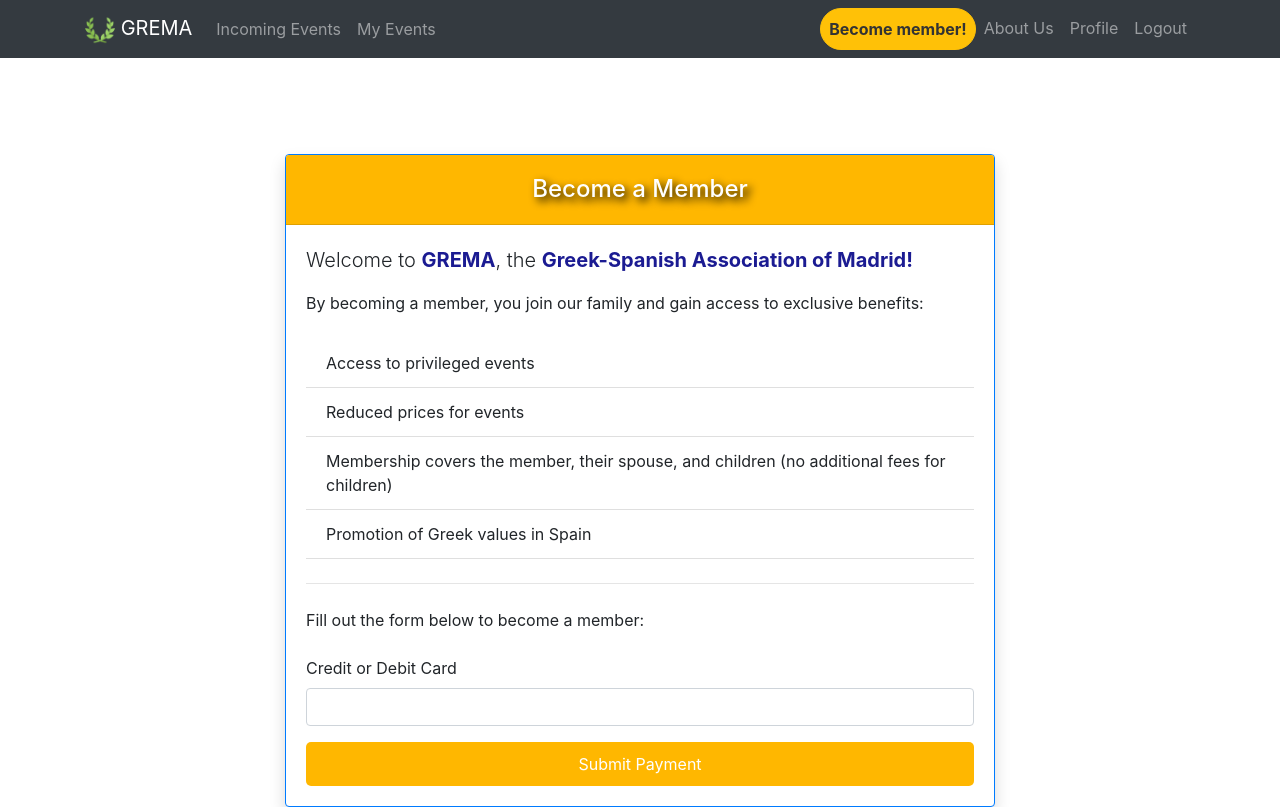
After one commit to QuiqueRobles/TFG_Informatica, a Flask app: page /become_member in a window 1280 px wide. The commit adds this page. Run offline with Flask 3, Linux system fonts and the light colour scheme; a user stored in the database is signed in; some libraries are stand-ins or nearby versions.

Commit message:
Frontend changes, more beautiful

```diff
--- a/website/models.py
+++ b/website/models.py
@@ -16,6 +16,7 @@ class User(db.Model, UserMixin):
     birthday = db.Column(db.Date)
     creation_date = db.Column(db.Date, default=func.current_date())
     first_name = db.Column(db.String(150))
+    surname= db.Column(db.String(150))
     user_profile_image_url = db.Column(db.String(300))
 
 
--- /dev/null
+++ b/website/static/base.css
@@ -0,0 +1,17 @@
+.div-hover:hover {
+    /* Propiedades que deseas aplicar cuando el mouse está encima del div */
+    /*background-color: rgb(242, 241, 241); /* Por ejemplo, cambiar el color de fondo */
+    transform: scale(1.1);
+    /* Por ejemplo, aumentar el tamaño */
+    transition: background-color 0.3s, transform 0.3s;
+    /* Animación suave */
+}
+
+.span-hover:hover {
+    /* Propiedades que deseas aplicar cuando el mouse está encima del span */
+    /*color: red; /* Por ejemplo, cambiar el color del texto */
+    font-weight: bold;
+    /* Por ejemplo, hacer que el texto sea negrita */
+    transition: color 0.3s, font-weight 0.3s;
+    /* Animación suave */
+}
--- /dev/null
+++ b/website/static/become_member.css
@@ -0,0 +1,26 @@
+.gold-background {
+    background-color: rgb(255, 183, 0);
+    padding: 20px;
+    border-radius: 10px;
+}
+
+.gold-button {
+    background-color: rgb(255, 183, 0);
+    color: white;
+    border: none;
+    border-radius: 5px;
+    padding: 10px 20px;
+    transition: background-color 0.3s;
+}
+
+.gold-button:hover {
+    background-color: darkgoldenrod;
+}
+
+.animated-list-item {
+    transition: transform 0.3s ease;
+}
+
+.animated-list-item:hover {
+    transform: scale(1.05);
+}
--- a/website/static/checkout.css
+++ b/website/static/checkout.css
@@ -1,3 +1,5 @@
+.payment-form {
+
 /* Variables */
 * {
     box-sizing: border-box;
@@ -156,3 +158,5 @@ button:disabled {
         min-width: initial;
     }
 }
+
+}
--- a/website/templates/about_us.html
+++ b/website/templates/about_us.html
@@ -41,5 +41,11 @@
                 καλύτερα!</p>
         </div>
     </div>
+    <div class="row justify-content-center">
+        <div class="col-md-12 text-center">
+            <img src="{{ url_for('static', filename='images/grema_people.jpg') }}" alt="GREMA People" class="img-fluid"
+                style="width: 100%;">
+        </div>
+    </div>
 </div>
 {% endblock %}
--- a/website/templates/base.html
+++ b/website/templates/base.html
@@ -3,6 +3,7 @@
   <head>
     <meta charset="utf-8" />
     <meta name="viewport" content="width=device-width, initial-scale=1" />
+    <link rel="stylesheet" href="/static/base.css">
     <link
       rel="stylesheet"
       href="https://stackpath.bootstrapcdn.com/bootstrap/4.4.1/css/bootstrap.min.css"
@@ -43,7 +44,7 @@
           <ul class="navbar-nav ml-auto">
             <li class="nav-item">
               <a class="nav-item nav-link btn btn-warning rounded-pill font-weight-bold" id="becomeMember" href="/become_member"
-                style="color: #333;">Become member!</a>
+                style="color: #333;"><span class="span-hover">Become member!</span></a>
             </li>
             <li class="nav-item">
               <a class="nav-link" href="/about_us">About Us</a>
--- /dev/null
+++ b/website/templates/become_member.html
@@ -0,0 +1,41 @@
+{% extends "base.html" %}
+{% block title %}Become a Member{% endblock %}
+{% block content %}
+<link rel="stylesheet" href="/static/become_member.css">
+<br /><br /><br /><br />
+<div class="container">
+    <div class="row justify-content-center">
+        <div class="col-md-8">
+            <div class="card border-primary shadow">
+                <div class="card-header gold-background text-white text-center" style="text-shadow: 4px 4px 8px #000000;">
+                    <h4 class="mb-0">Become a Member</h4>
+                </div>
+                <div class="card-body">
+                    <p class="lead">Welcome to <span style="color: rgb(27, 27, 146); font-weight: bold;">GREMA</span>, the <span style="color: rgb(27, 27, 146); font-weight: bold;">Greek-Spanish Association of Madrid!</span></p>
+                    <p class="mb-4">By becoming a member, you join our family and gain access to exclusive benefits:</p>
+                    <ul class="list-group list-group-flush">
+                        <li class="list-group-item animated-list-item">Access to privileged events</li>
+                        <li class="list-group-item animated-list-item">Reduced prices for events</li>
+                        <li class="list-group-item animated-list-item">Membership covers the member, their spouse, and
+                            children (no additional fees for children)</li>
+                        <li class="list-group-item animated-list-item">Promotion of Greek values in Spain</li>
+                    </ul>
+                    <hr class="my-4">
+                    <p class="mb-4">Fill out the form below to become a member:</p>
+                    <form id="membership-form" action="/membership" method="POST">
+                        <div class="form-group">
+                            <label for="card-element">Credit or Debit Card</label>
+                            <div id="card-element" class="form-control"></div>
+                            <div id="card-errors" role="alert"></div>
+                        </div>
+                        <button id="submit-button" class="btn btn-primary btn-block gold-button">Submit Payment</button>
+                    </form>
+                </div>
+            </div>
+        </div>
+    </div>
+</div>
+<script src="https://js.stripe.com/v3/"></script>
+<script src="/static/membership.js" defer></script>
+
+{% endblock %}
--- a/website/templates/my_events.html
+++ b/website/templates/my_events.html
@@ -9,7 +9,7 @@
     <div class="row row-cols-1 row-cols-md-4">
         {% for i in range(user_attendances|length) %}
         <div class="col mb-4">
-            <div class="card h-100">
+            <div class="card h-100 div-hover" >
                 {% if events[i].img_url %}
                 <img src="{{ events[i].img_url }}" class="card-img-top" alt="{{ events[i].name }}">
                 {% else %}
--- a/website/views.py
+++ b/website/views.py
@@ -42,6 +42,11 @@ def my_events():
 @login_required
 def about_us():
     return render_template('about_us.html', user=current_user)
+
+@views.route('/become_member', methods=['GET', 'POST'])
+@login_required
+def become_member():
+    return render_template('become_member.html', user=current_user)
 
 @views.route('/delete-event/<int:event_id>', methods=['POST'])
 def delete_event(event_id):
```
Also changed, not shown: website/templates/homeAdmin.html (+5 -3 lines), instance/database.db, website/static/images/grema_people.jpg (added).
